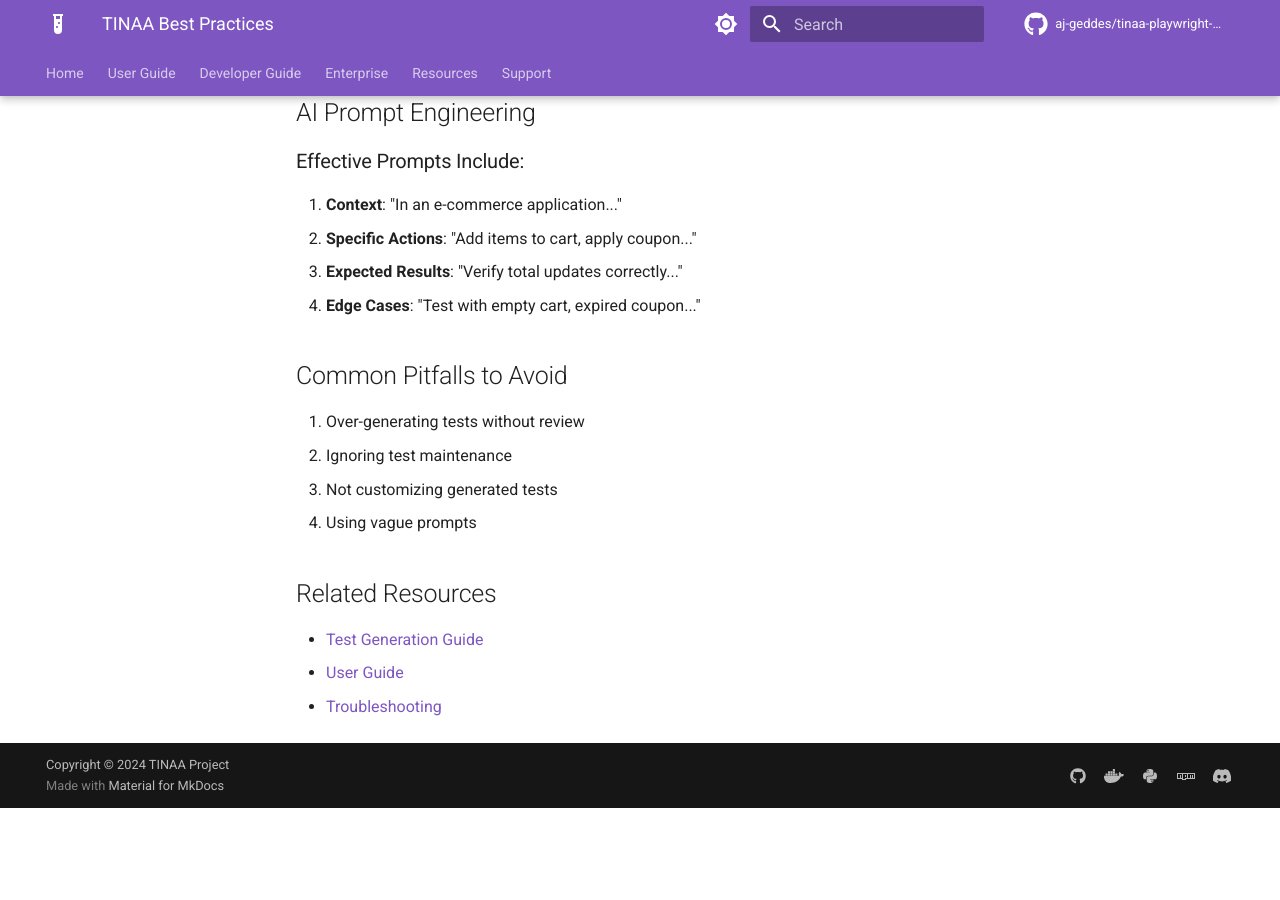
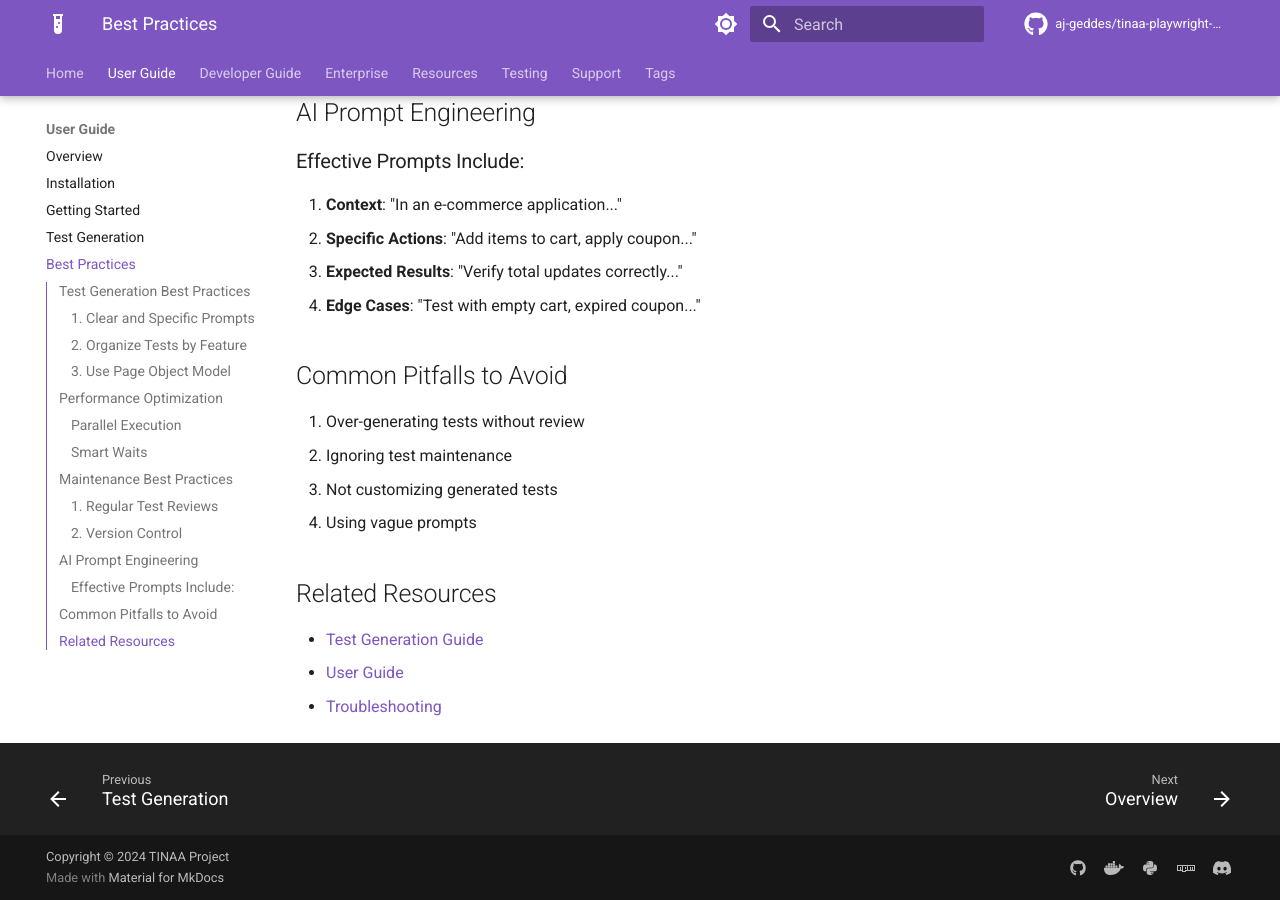
Before and after one commit to aj-geddes/tinaa-playwright-msp, an MkDocs documentation site: the page built from docs/user-guide/best-practices.md, in a window 1280 px wide and 900 px high, scrolled down 1826 px. Built offline with MkDocs 1.6.1 and Material for MkDocs 9.7.7, drawn with Linux system fonts in a browser that asks for light colours; comment, search, counter and statistics services are not loaded; the version menu is left out; before the commit the page ends 2634 px from its top, so only the background shows below that.

Commit message:
fix: include all documentation pages in MkDocs navigation
Added all previously orphaned pages to the navigation structure:
- User Guide section: installation, getting-started, test-generation, best-practices
- Developer Guide section: custom-resources, sdk-development
- Enterprise section: security, scaling, monitoring
- Testing section: TESTING_GUIDE.md
- Support section: faq, community
- Tags page

This eliminates the 'pages not included in nav' informational messages
and provides better navigation structure for users.

```diff
--- a/mkdocs.yml
+++ b/mkdocs.yml
@@ -98,22 +98,38 @@ nav:
 
   - User Guide:
     - Overview: USER_GUIDE.md
+    - Installation: user-guide/installation.md
+    - Getting Started: user-guide/getting-started.md
+    - Test Generation: user-guide/test-generation.md
+    - Best Practices: user-guide/best-practices.md
 
   - Developer Guide:
     - Overview: DEVELOPER_GUIDE.md
     - Architecture: ARCHITECTURE.md
     - API Reference: API.md
+    - Custom Resources: developer-guide/custom-resources.md
+    - SDK Development: developer-guide/sdk-development.md
 
   - Enterprise:
     - Overview: ENTERPRISE_GUIDE.md
     - Deployment: DEPLOYMENT.md
+    - Security: enterprise/security.md
+    - Scaling: enterprise/scaling.md
+    - Monitoring: enterprise/monitoring.md
 
   - Resources:
     - Overview: RESOURCES.md
 
+  - Testing:
+    - Testing Guide: TESTING_GUIDE.md
+
   - Support:
     - Troubleshooting: TROUBLESHOOTING.md
     - Contributing: DEVELOPMENT.md
+    - FAQ: support/faq.md
+    - Community: support/community.md
+
+  - Tags: tags.md
 
 # Plugins
 plugins:
```
